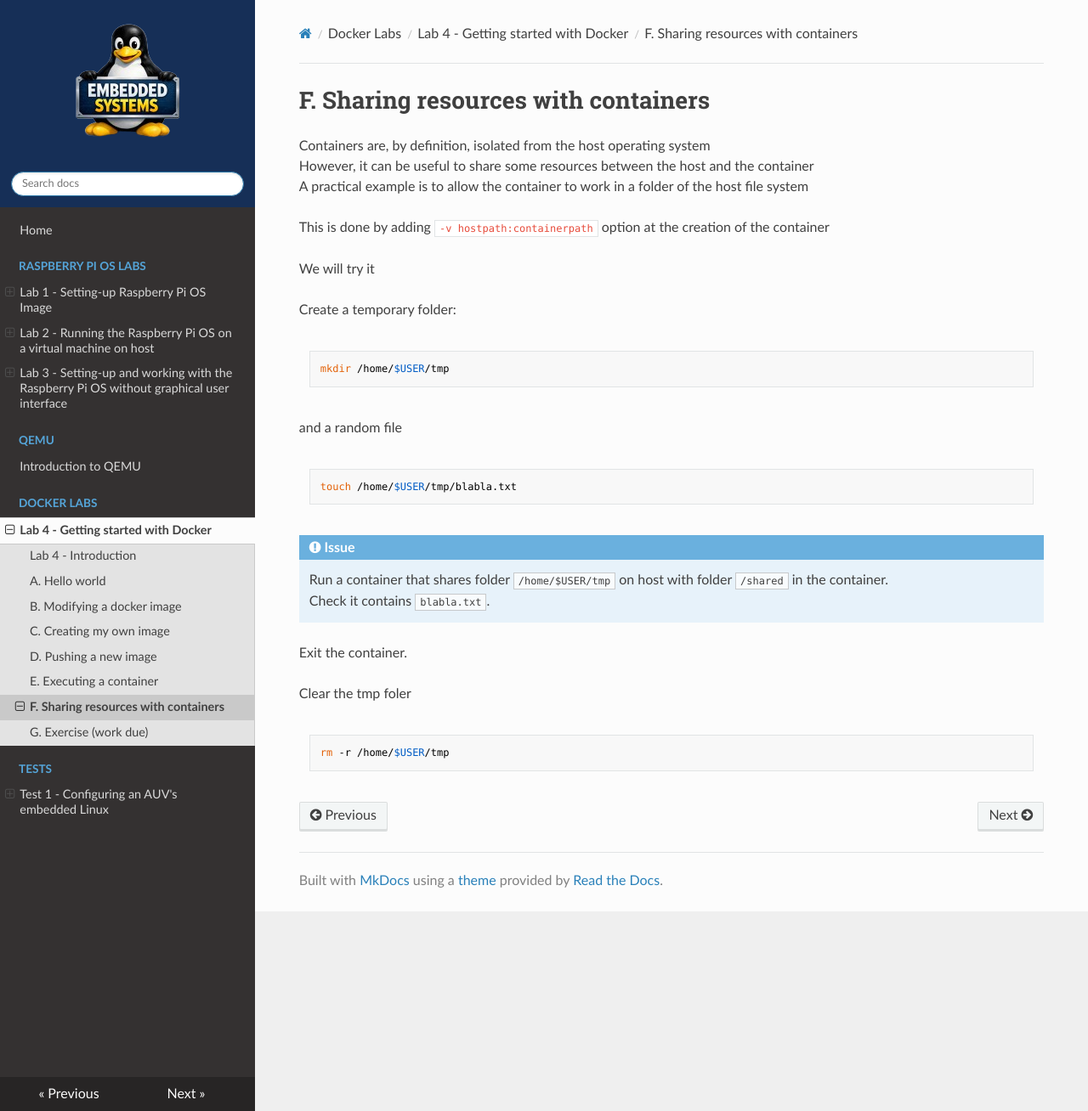
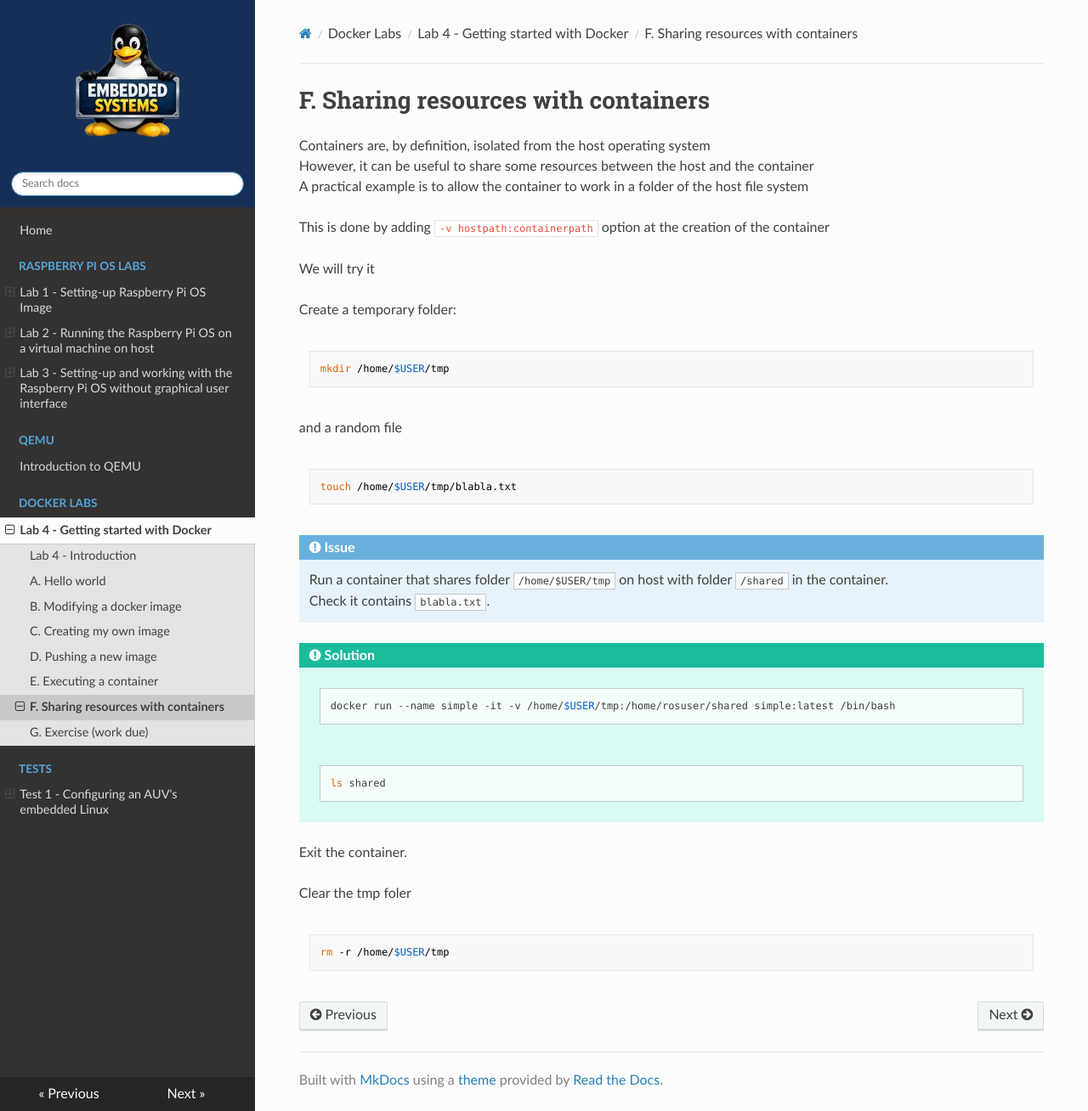
Before and after one commit to tlefloch/emb-sys, an MkDocs documentation site: the page built from docs/docker/lab4/sharing.md, in a window 1280 px wide and 1308 px high. Shown: the whole window at 85% size. Built offline with MkDocs 1.6.1, drawn with Linux system fonts in a browser that asks for light colours; nearby versions of some CDN libraries.

Commit message:
add solutions

````diff
--- a/docs/docker/lab4/sharing.md
+++ b/docs/docker/lab4/sharing.md
@@ -24,6 +24,15 @@
     Check it contains `blabla.txt`.
 
 
+!!! Tip "Solution"
+    ```bash
+    docker run --name simple -it -v /home/$USER/tmp:/home/rosuser/shared simple:latest /bin/bash
+    ```
+
+    ``` bash
+    ls shared
+    ```
+
 Exit the container.
 
 Clear the tmp foler
````
